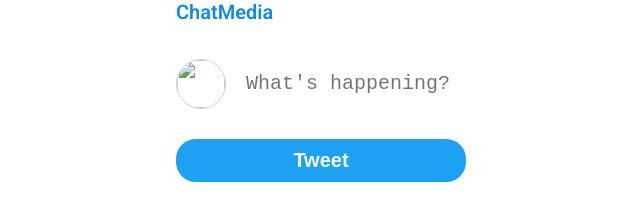
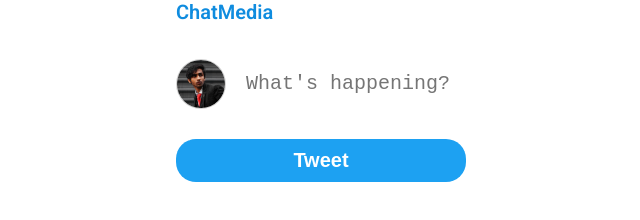
Before and after one commit to anirxdh/ChatMedia-twitterclone, a plain HTML site: page index.html in a window 1280 px wide. Shown: the whole page, without its empty margins (319-959 px from the left). Drawn offline with Linux system fonts and the light colour scheme.

Commit message:
Update index.html

```diff
--- a/index.html
+++ b/index.html
@@ -17,7 +17,7 @@
 	</header>
 	<main>
 		<div class="tweet-input-area">
-			<img src="/images/ani.png" class="profile-pic">
+			<img src="/image/ani.png" class="profile-pic">
 			<textarea placeholder="What's happening?" id="tweet-input"></textarea>
 		</div>
 		<button id="tweet-btn">Tweet</button>
```
